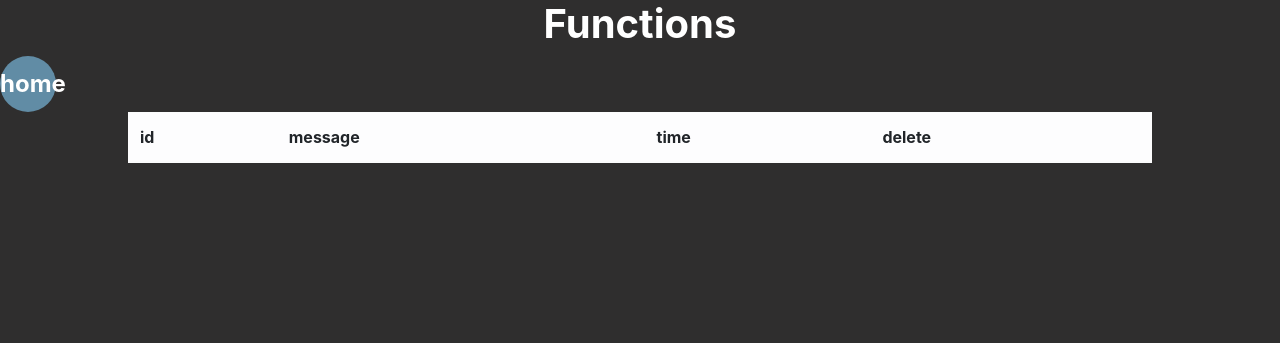
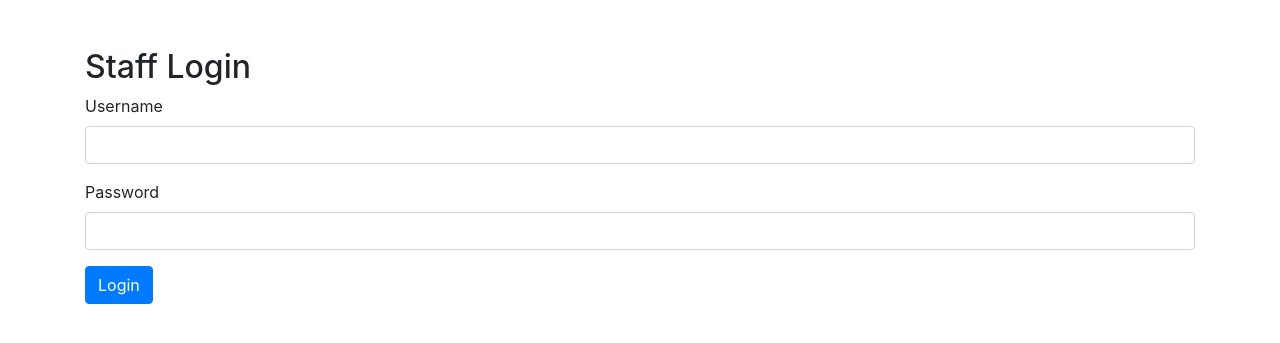
Before and after one commit to naqibam/AAP, a Flask app: page /message in a window 1280 px wide. Shown: the top 343 px of the page. Run offline with Flask 3, Linux system fonts and the light colour scheme; lists and menus that the app fills with data are empty; some libraries are stand-ins or nearby versions.

Commit message:
add in teacher login

```diff
--- a/FlaskProject/app01.py
+++ b/FlaskProject/app01.py
@@ -1,4 +1,4 @@
-from flask import Flask, jsonify, request,render_template,redirect, url_for
+from flask import Flask, jsonify, request,render_template,redirect, url_for,session, flash
 import numpy as np
 import tensorflow as tf
 import cv2
@@ -9,8 +9,10 @@ from tensorflow.keras.models import load_model
 from flask_sqlalchemy import SQLAlchemy
 from datetime import datetime
 import base64
+from werkzeug.security import generate_password_hash, check_password_hash
 
 app = Flask(__name__)
+app.secret_key = 'supersecretkey'
 
 # Define constants
 IMAGE_SIZE = 150
@@ -43,6 +45,18 @@ class Message(db.Model):
 
     def __repr__(self):
         return f'<Message {self.id}: {self.name} sent {self.message} at {self.senttime}>'
+
+class Staff(db.Model):
+    __tablename__ = 'staff'
+    id = db.Column(db.Integer, primary_key=True, autoincrement=True)
+    username = db.Column(db.String(50), nullable=False, unique=True)
+    password_hash = db.Column(db.String(255), nullable=False)
+
+    def set_password(self, password):
+        self.password_hash = generate_password_hash(password)
+
+    def check_password(self, password):
+        return check_password_hash(self.password_hash, password)
 
 # Define image processing function
 def process_image(img):
@@ -113,6 +127,24 @@ def predict_image():
 def home():
     return render_template('home.html')
 
+@app.route('/login', methods=['GET', 'POST'])
+def login():
+    if request.method == 'POST':
+        username = request.form['username']
+        password = request.form['password']
+        staff = Staff.query.filter_by(username=username).first()
+        if staff and staff.check_password(password):
+            session['authenticated'] = True
+            return redirect(url_for('home'))
+        else:
+            flash('Invalid username or password')
+            return redirect(url_for('login'))
+    return render_template('login.html')
+
+@app.route('/logout')
+def logout():
+    session.pop('authenticated', None)
+    return redirect(url_for('home'))
 
 @app.route('/handgesture')
 def handgesture():
@@ -120,13 +152,41 @@ def handgesture():
 
 @app.route('/customize', methods=['GET'])
 def customize():
-    gestures = Gesture.query.all()
-    return render_template('customize.html', gestures=gestures)
+    if request.method == 'POST':
+        username = request.form['username']
+        password = request.form['password']
+        staff = Staff.query.filter_by(username=username).first()
+        if staff and staff.check_password(password):
+            session['authenticated'] = True
+            return redirect(url_for('customize'))
+        else:
+            flash('Invalid username or password')
+            return redirect(url_for('home'))
+
+    if 'authenticated' in session and session['authenticated']:
+        gestures = Gesture.query.all()
+        return render_template('customize.html', gestures=gestures)
+    else:
+        return redirect(url_for('home'))
 
 @app.route('/message', methods=['GET'])
 def MessageTable():
-    messages = Message.query.all()
-    return render_template('message.html', messages=messages)
+    if request.method == 'POST':
+        username = request.form['username']
+        password = request.form['password']
+        staff = Staff.query.filter_by(username=username).first()
+        if staff and staff.check_password(password):
+            session['authenticated'] = True
+            return redirect(url_for('MessageTable'))
+        else:
+            flash('Invalid username or password')
+            return redirect(url_for('home'))
+
+    if 'authenticated' in session and session['authenticated']:
+        messages = Message.query.all()
+        return render_template('message.html', messages=messages)
+    else:
+        return render_template('login.html')
 
 @app.route('/deletemessage/<int:id>', methods=['POST'])
 def DeleteMessage(id):
@@ -152,6 +212,14 @@ def insert_default_gestures():
         db.session.bulk_save_objects(default_gestures)
         db.session.commit()
 
+def insert_default_staff():
+    row_count = Staff.query.count()
+    if row_count == 0:
+        default_staff = Staff(username='admin')
+        default_staff.set_password('P@ssw0rd')
+        db.session.add(default_staff)
+        db.session.commit()
+
 @app.route('/updateGestures', methods=['POST'])
 def updateGestures():
     gestures = Gesture.query.all()
@@ -168,5 +236,6 @@ if __name__ == '__main__':
     with app.app_context():
         db.create_all()
         insert_default_gestures()
+        insert_default_staff()
 
     app.run(debug=True)
--- a/FlaskProject/static/main.css
+++ b/FlaskProject/static/main.css
@@ -15,6 +15,7 @@ align-items: center;
 margin-top: 20vb;
 border-style: solid;
 border-color: white;
+margin-left: 10vb;
 }
 .functionBlock{
     display: inline-block;
@@ -57,6 +58,7 @@ border-color: white;
     margin-top: 2vb;
     margin-left: 2vb;
     margin-right: 2vb;
+    font-size: 2vb;
 
 }
 .Upload{
--- a/FlaskProject/templates/customize.html
+++ b/FlaskProject/templates/customize.html
@@ -19,7 +19,7 @@
   </head>
   <body id="bodycommon">
     <h1 id="commonh1">Customize Gestures</h1>
-    <a href="/"class="homeButton" id="homeButton"><div class="functionCircle">home</div></a>
+    <a href="/logout"class="homeButton" id="homeButton"><div class="functionCircle">home</div></a>
     <div class="formBlock">
     <form method="POST" action="{{ url_for('updateGestures') }}" class="customize">
         {% for gesture in gestures %}
--- /dev/null
+++ b/FlaskProject/templates/login.html
@@ -0,0 +1,32 @@
+<!DOCTYPE html>
+<html lang="en">
+<head>
+  <meta charset="UTF-8">
+  <meta name="viewport" content="width=device-width, initial-scale=1.0">
+  <title>Login</title>
+  <link href="https://stackpath.bootstrapcdn.com/bootstrap/4.5.2/css/bootstrap.min.css" rel="stylesheet">
+</head>
+<body>
+  <div class="container">
+    <h2 class="mt-5">Staff Login</h2>
+    <form action="{{ url_for('login') }}" method="POST">
+      <div class="form-group">
+        <label for="username">Username</label>
+        <input type="text" class="form-control" id="username" name="username" required>
+      </div>
+      <div class="form-group">
+        <label for="password">Password</label>
+        <input type="password" class="form-control" id="password" name="password" required>
+      </div>
+      <button type="submit" class="btn btn-primary">Login</button>
+    </form>
+    {% with messages = get_flashed_messages() %}
+      {% if messages %}
+        <div class="alert alert-danger mt-3">
+          {{ messages[0] }}
+        </div>
+      {% endif %}
+    {% endwith %}
+  </div>
+</body>
+</html>
--- a/FlaskProject/templates/message.html
+++ b/FlaskProject/templates/message.html
@@ -5,12 +5,23 @@
   <title>Home page</title>
   <link rel="stylesheet" href="../static/main.css">
   <link href="https://stackpath.bootstrapcdn.com/bootstrap/4.5.2/css/bootstrap.min.css" rel="stylesheet">
+  <script src="https://code.jquery.com/jquery-3.5.1.min.js"></script>
+  <script src="https://cdn.jsdelivr.net/npm/@popperjs/core@2.9.2/dist/umd/popper.min.js"></script>
+  <script src="https://stackpath.bootstrapcdn.com/bootstrap/4.5.2/js/bootstrap.min.js"></script>
+  <script>
+
+    function confirmDelete() {
+
+      $('#deleteModal').modal('show');
+    }
+
+  </script>
 </head>
 <body id="bodymessage">
   <h1 id="commonh1">Functions</h1>
-  <a href="/"class="homeButton" id="homeButton"><div class="functionCircle">home</div></a>
+  <a href="/logout" class="homeButton" id="homeButton"><div class="functionCircle">home</div></a>
   <div class="table-container table-responsive">
-    <div class=>       <table class="table table-striped table-light table-hover" id="messageTable">
+    <table class="table table-striped table-light table-hover" id="messageTable">
       <thead class="theadmessage">
         <tr>
           <th scope="col">id</th>
@@ -25,14 +36,39 @@
           <td>{{ message.id }}</td>
           <td>{{ message.message }}</td>
           <td>{{ message.senttime }}</td>
-            <td> <form action="{{ url_for('DeleteMessage', id=message.id) }}" method="POST" style="display:inline;">
+          <td>
+            <button type="button" class="btn btn-danger" onclick="confirmDelete()">Delete</button>
+          </td>
+        </tr>
+        <!-- Bootstrap Modal -->
+  <div class="modal fade" id="deleteModal" tabindex="-1" aria-labelledby="deleteModalLabel" aria-hidden="true">
+    <div class="modal-dialog">
+      <div class="modal-content">
+        <div class="modal-header">
+          <h5 class="modal-title" id="deleteModalLabel">Confirm Delete</h5>
+          <button type="button" class="close" data-dismiss="modal" aria-label="Close">
+            <span aria-hidden="true">&times;</span>
+          </button>
+        </div>
+        <div class="modal-body">
+          Are you sure you want to delete this message?
+        </div>
+        <div class="modal-footer">
+          <button type="button" class="btn btn-secondary" data-dismiss="modal">Cancel</button>
+          <form action="{{ url_for('DeleteMessage', id=message.id) }}" method="POST" style="display:inline;">
             <button type="submit" class="btn btn-danger">Delete</button>
-            </form></td>
-            </tr>
+          </form>
+        </div>
+      </div>
+    </div>
+  </div>
         {% endfor %}
       </tbody>
     </table>
+  </div>
 
-  </div>
+
+
+
 </body>
 </html>
```
Also changed, not shown: FlaskProject/templates/handgesture.html (+31 -2 lines), FlaskProject/templates/home.html (+29 -15 lines). Lines whose indentation alone changed are shown as unchanged.
